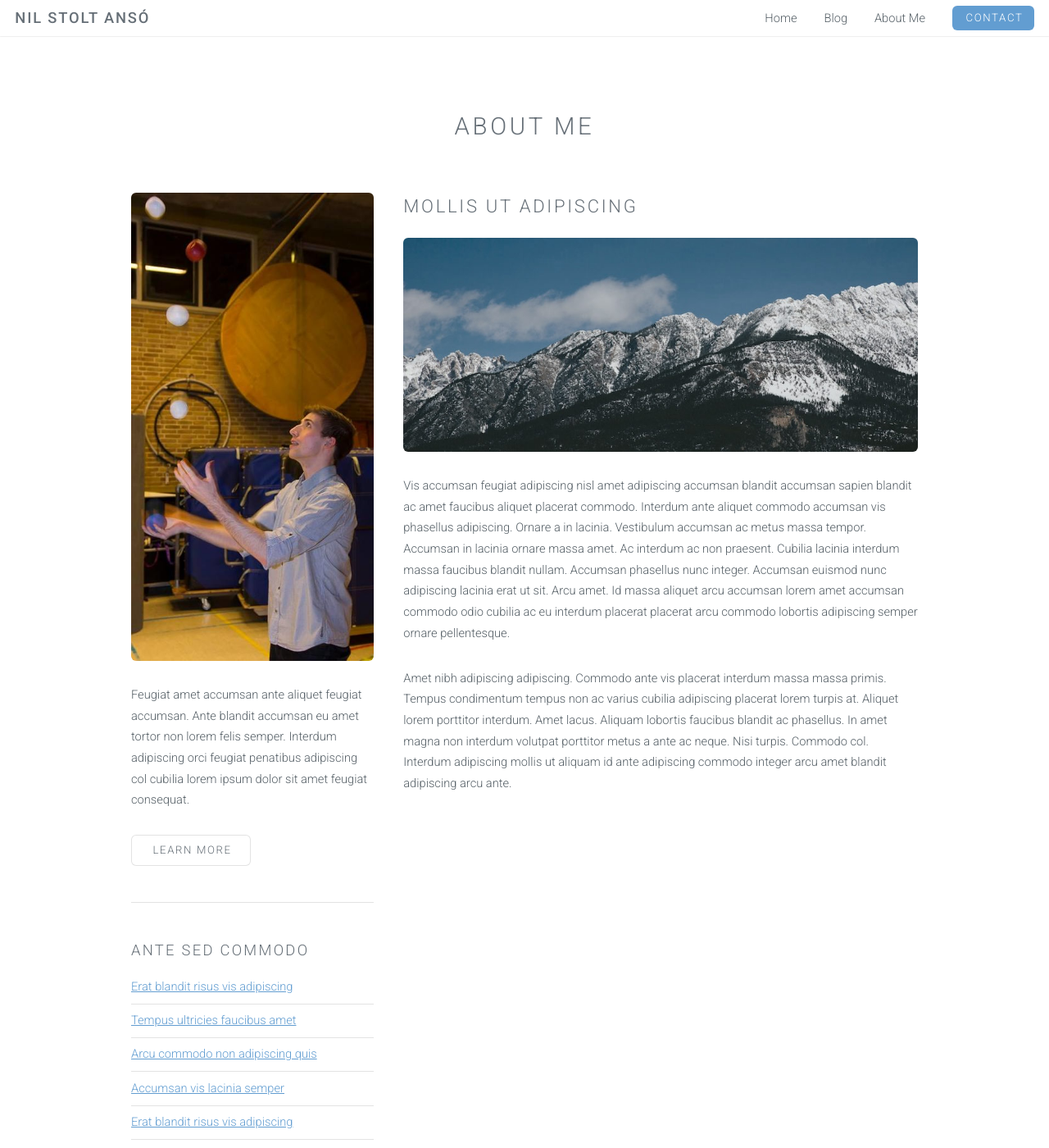
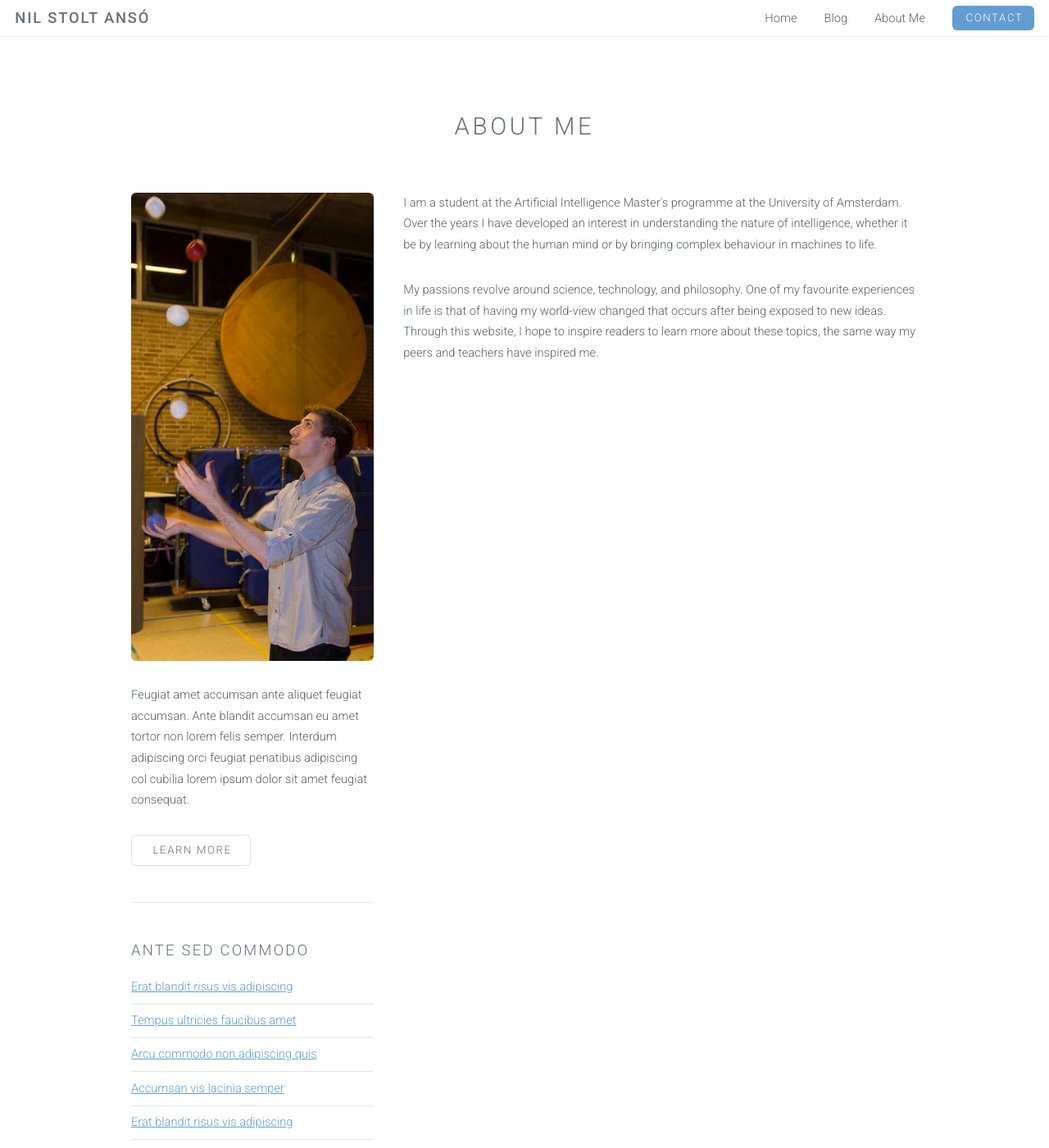
Before and after one commit to NILOIDE/NILOIDE.github.io, a Jekyll site: the page built from About-Me.html, in a window 1280 px wide and 1400 px high. Shown: the whole window at 82% size. Built offline with Jekyll 4.4.1, drawn with Linux system fonts in a browser that asks for light colours; nearby versions of some CDN libraries.

Commit message:
Added about me description + social media prerequisites

```diff
--- a/About-Me.html
+++ b/About-Me.html
@@ -34,10 +34,8 @@ layout: default
             </div>
             <div class="8u skel-cell-important">
                 <section>
-                    <h2>Mollis ut adipiscing</h2>
-                    <a href="#" class="image fit"><img src="images/pic03.jpg" alt="" /></a>
-                    <p>Vis accumsan feugiat adipiscing nisl amet adipiscing accumsan blandit accumsan sapien blandit ac amet faucibus aliquet placerat commodo. Interdum ante aliquet commodo accumsan vis phasellus adipiscing. Ornare a in lacinia. Vestibulum accumsan ac metus massa tempor. Accumsan in lacinia ornare massa amet. Ac interdum ac non praesent. Cubilia lacinia interdum massa faucibus blandit nullam. Accumsan phasellus nunc integer. Accumsan euismod nunc adipiscing lacinia erat ut sit. Arcu amet. Id massa aliquet arcu accumsan lorem amet accumsan commodo odio cubilia ac eu interdum placerat placerat arcu commodo lobortis adipiscing semper ornare pellentesque.</p>
-                    <p>Amet nibh adipiscing adipiscing. Commodo ante vis placerat interdum massa massa primis. Tempus condimentum tempus non ac varius cubilia adipiscing placerat lorem turpis at. Aliquet lorem porttitor interdum. Amet lacus. Aliquam lobortis faucibus blandit ac phasellus. In amet magna non interdum volutpat porttitor metus a ante ac neque. Nisi turpis. Commodo col. Interdum adipiscing mollis ut aliquam id ante adipiscing commodo integer arcu amet blandit adipiscing arcu ante.</p>
+                    <p>I am a student at the Artificial Intelligence Master's programme at the University of Amsterdam. Over the years I have developed an interest in understanding the nature of intelligence, whether it be by learning about the human mind or by bringing complex behaviour in machines to life.</p>
+                    <p>My passions revolve around science, technology, and philosophy. One of my favourite experiences in life is that of having my world-view changed that occurs after being exposed to new ideas. Through this website, I hope to inspire readers to learn more about these topics, the same way my peers and teachers have inspired me. </p>
                 </section>
             </div>
         </div>
--- a/_includes/head.html
+++ b/_includes/head.html
@@ -20,3 +20,4 @@
         <link rel="stylesheet" href="{{ site.baseurl }}/css/style-xlarge.css" />
     </noscript>
 </head>
+<link rel="stylesheet" href="//maxcdn.bootstrapcdn.com/font-awesome/4.3.0/css/font-awesome.min.css">
```
